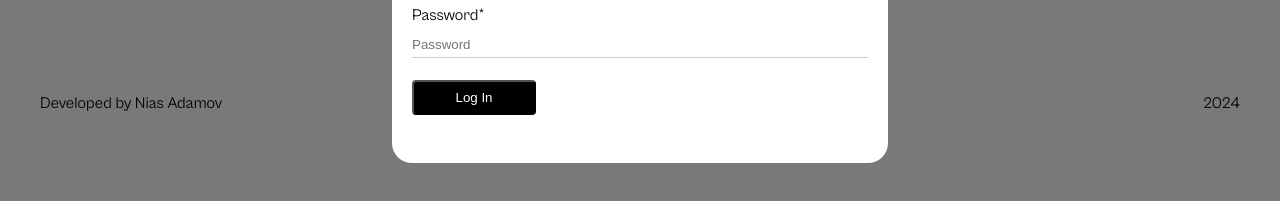
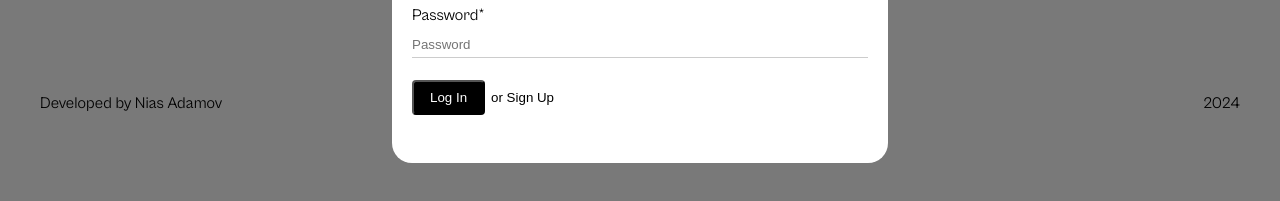
Before and after one commit to NeysonAdams/se_project_react, a React (Vite) app: page / in a window 1280 px wide. Both pictures are taken after a click on the button "Login". Shown: the part 394-595 px from the top of the page. Built offline with nearby package versions, Linux system fonts and the light colour scheme; no server answers; data requests are answered from the project's data file.

Commit message:
Sprint 14 FrontEnd Authorization fix

```diff
--- a/src/components/App/App.jsx
+++ b/src/components/App/App.jsx
@@ -177,6 +177,16 @@ function App() {
     setIsModalEdtiOpen(false);
   };
 
+  const handleSwitchToSignUp = ()=>{
+    handleLoginModalClose();
+    handleRegistrationModalOpen();
+  }
+
+  const handleSwitchToLogin = ()=>{
+    handleRegistrartionModalClose();
+    handleLoginModalOpen();
+  }
+
   const handleOnSignUp = (data) => {
     signUp(data)
       .then((res) => {
@@ -286,11 +296,13 @@ function App() {
             isOpen={isModalRegistraionOpen}
             onSighUp={handleOnSignUp}
             onCloseModal={handleRegistrartionModalClose}
+            onSwitToLogin={handleSwitchToLogin}
           />
           <LoginModal
             isOpen={isModalLoginOpen}
             onCloseModal={handleLoginModalClose}
             onSignIn={handleOnLogin}
+            onSingUpOpen={handleSwitchToSignUp}
           />
           <EditProfileModal
             isOpen={isModalEditOpen}
--- a/src/components/LoginModal/LoginModal.jsx
+++ b/src/components/LoginModal/LoginModal.jsx
@@ -4,9 +4,10 @@ import ModalWithForm from '../ModalWithForm/ModalWithForm'
 import './LoginModal.css'
 
 
-const LoginModal = ({isOpen, onSignIn, onCloseModal}) => {
+const LoginModal = ({isOpen, onSignIn, onCloseModal, onSingUpOpen}) => {
     const [email, setEmail] = useState('');
     const [password, setPassword] = useState('');
+    const dopButton = {name: "or Sign Up", action: onSingUpOpen};
 
     useEffect(()=>{
         if(isOpen){
@@ -39,6 +40,7 @@ const LoginModal = ({isOpen, onSignIn, onCloseModal}) => {
         buttonText="Log In"
         onClose={onCloseModal}
         onSubmit={handleSubmit}
+        dopButton={dopButton}
       >
         <fieldset className='modal__fieldset'>
           <label htmlFor='email' className="modal__form-label">Email*</label>
--- a/src/components/ModalWithForm/ModalWithForm.jsx
+++ b/src/components/ModalWithForm/ModalWithForm.jsx
@@ -2,7 +2,7 @@ import React, { useEffect } from 'react';
 import './ModalWithForm.css'
 import { useEscape } from '../../utils/popupUtils';
 
-const ModalWithForm = ({ title, name, buttonText, onClose, onSubmit, children })=>
+const ModalWithForm = ({ title, name, buttonText, onClose, onSubmit, children, dopButton=null })=>
 {
     useEscape(onClose)
 
@@ -25,7 +25,10 @@ const ModalWithForm = ({ title, name, buttonText, onClose, onSubmit, children })
                 <form className="modal__form" name={name} onSubmit={handleSubmit}>
                     {children}
                     <fieldset className='modal__fieldset'>
+                      <span className='modal__buttons-container'>
                         <button className="modal__submit-button" type="submit">{buttonText}</button>
+                        { dopButton!=null && (<button className='modal__dop_button' onClick={dopButton.action}>{dopButton.name}</button>)}
+                      </span>
                     </fieldset>
                 </form>
             </div>
--- a/src/components/RegisterModal/RegisterModal.jsx
+++ b/src/components/RegisterModal/RegisterModal.jsx
@@ -4,11 +4,12 @@ import ModalWithForm from '../ModalWithForm/ModalWithForm'
 import './RegisterModal.css'
 
 
-const RegisterModal = ({isOpen, onSighUp, onCloseModal}) => {
+const RegisterModal = ({isOpen, onSighUp, onCloseModal, onSwitToLogin}) => {
     const [email, setEmail] = useState('');
     const [password, setPassword] = useState('');
     const [name, setName] = useState('');
     const [imageUrl, setImageUrl] = useState('');
+    const dopButton = {name: "or Login", action: onSwitToLogin};
 
     useEffect(()=>{
       if(isOpen){
@@ -54,6 +55,7 @@ const RegisterModal = ({isOpen, onSighUp, onCloseModal}) => {
         buttonText="Sign Up"
         onClose={onCloseModal}
         onSubmit={handleSubmit}
+        dopButton={dopButton}
       >
         <fieldset className='modal__fieldset'>
           <label htmlFor='emailReg' className="modal__form-label">Email*</label>
```
Also changed, not shown: src/vendor/model.css.
